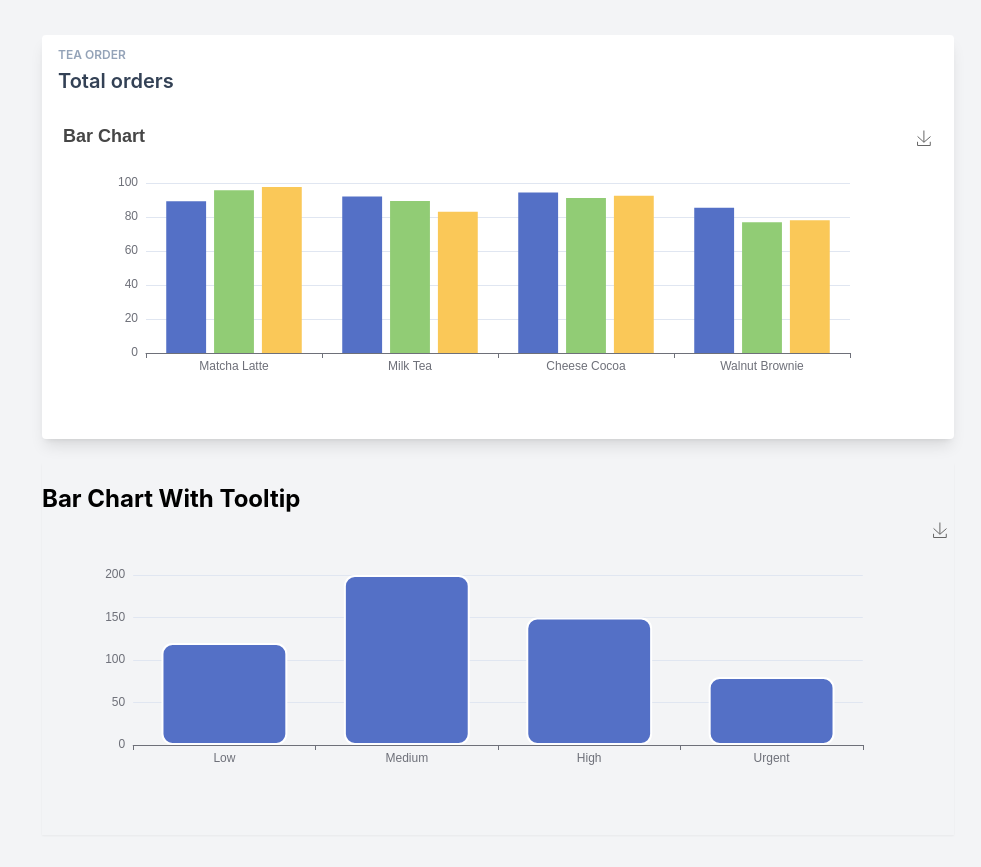
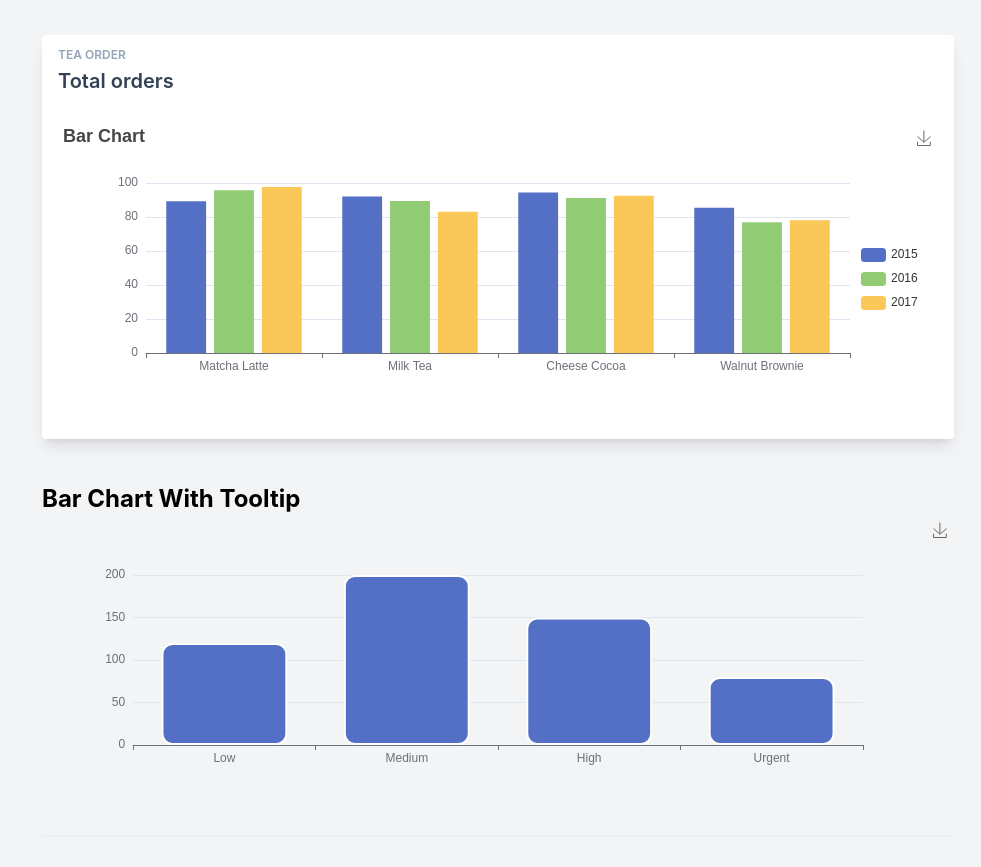
Before and after one commit to ellesis/tailwind-react, a React (Create React App) app: page /echart in a window 1280 px wide. Shown: the part 821-1688 px from the top of the page, without its empty margins (262-1243 px from the left). Built offline with nearby package versions, Linux system fonts and the light colour scheme.

Commit message:
Add legend on the bar chart

```diff
--- a/src/components/charts/BarChart.js
+++ b/src/components/charts/BarChart.js
@@ -10,6 +10,14 @@ export default function BarChart() {
       feature: {
         saveAsImage: {}
       }
+    },
+    legend: {
+      data: ['2015', '2016', '2017'],
+      type: 'scroll',
+      orient: 'vertical',
+      right: 10,
+      top: '40%',
+      bottom: 20
     },
     xAxis: {
       type: 'category',
```
